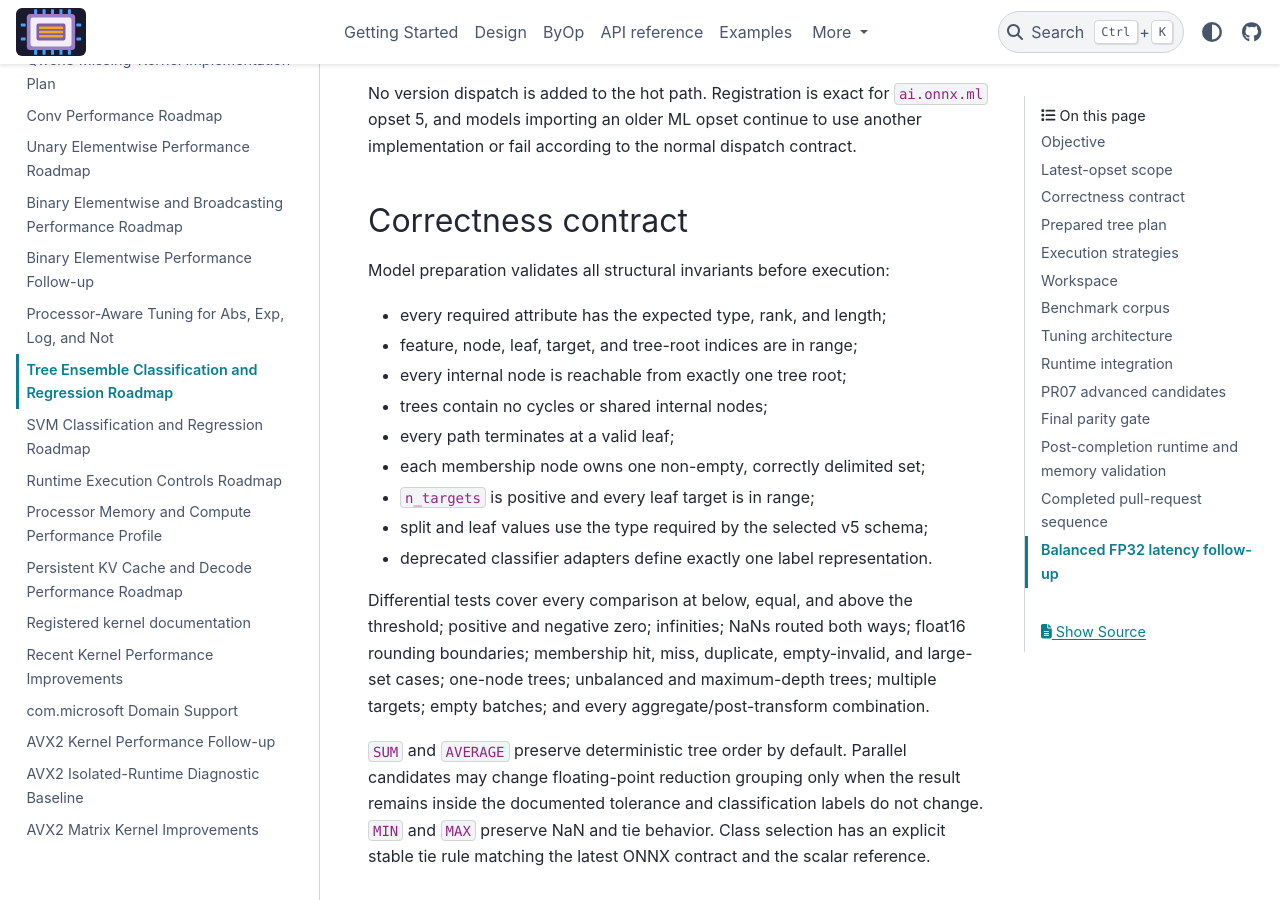
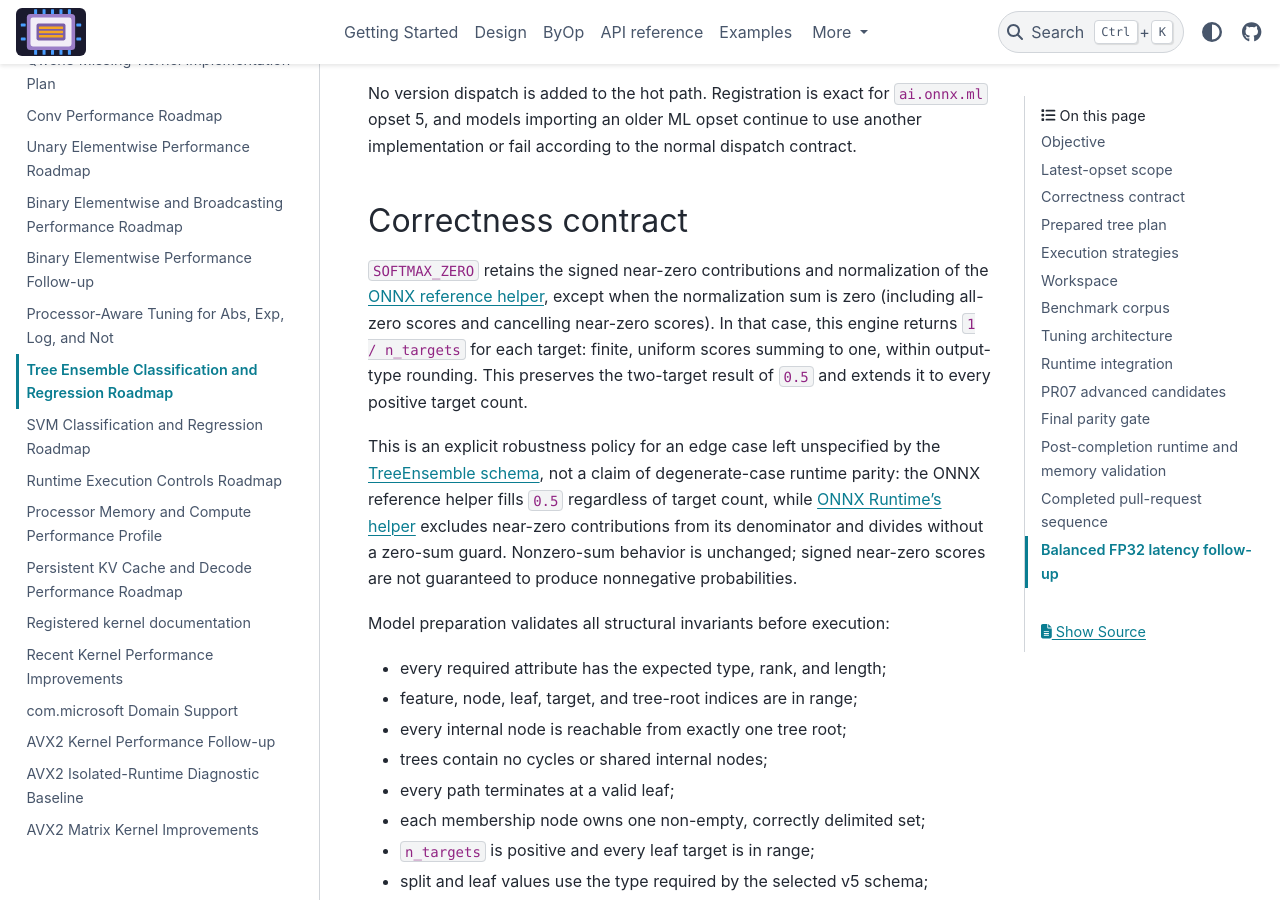
Before and after one commit to xadupre/onnx-light-cpu, a Sphinx documentation site: the page built from docs/next_steps/2026/2026_08_tree_ensemble.rst, in a window 1280 px wide and 900 px high, scrolled down 1841 px. Built offline with Sphinx 7.4.7 and the PyData theme 0.15.4, drawn with Linux system fonts in a browser that asks for light colours; pages that are not in the unit, such as notebooks, are missing from menus.

Commit message:
Normalize TreeEnsemble SOFTMAX_ZERO fallback for every target count (#708)
* Initial plan

* Fix TreeEnsemble SOFTMAX_ZERO fallback for all target counts

Co-authored-by: xadupre <22452781+xadupre@users.noreply.github.com>

---------

Co-authored-by: copilot-swe-agent[bot] <198982749+Copilot@users.noreply.github.com>
Co-authored-by: xadupre <22452781+xadupre@users.noreply.github.com>

```diff
--- a/docs/next_steps/2026/2026_08_tree_ensemble.rst
+++ b/docs/next_steps/2026/2026_08_tree_ensemble.rst
@@ -77,6 +77,25 @@ another implementation or fail according to the normal dispatch contract.
 
 Correctness contract
 --------------------
+
+``SOFTMAX_ZERO`` retains the signed near-zero contributions and normalization
+of the `ONNX reference helper
+<https://github.com/onnx/onnx/blob/27d7d6890cb8bfa7ed5cda2f2656f82b6af0736a/onnx/reference/ops/aionnxml/_common_classifier.py#L15-L30>`_,
+except when the normalization sum is zero (including all-zero scores and
+cancelling near-zero scores). In that case, this engine returns
+``1 / n_targets`` for each target: finite, uniform scores summing to one,
+within output-type rounding. This preserves the two-target result of ``0.5``
+and extends it to every positive target count.
+
+This is an explicit robustness policy for an edge case left unspecified by
+the `TreeEnsemble schema
+<https://github.com/onnx/onnx/blob/27d7d6890cb8bfa7ed5cda2f2656f82b6af0736a/onnx/defs/traditionalml/defs.cc#L943-L949>`_,
+not a claim of degenerate-case runtime parity: the ONNX reference helper
+fills ``0.5`` regardless of target count, while `ONNX Runtime's helper
+<https://github.com/microsoft/onnxruntime/blob/f2c39fe2f838cf35ce7da92824f5a5e3ee6e88a7/onnxruntime/core/providers/cpu/ml/ml_common.h#L307-L328>`_
+excludes near-zero contributions from its denominator and divides without a
+zero-sum guard. Nonzero-sum behavior is unchanged; signed near-zero scores
+are not guaranteed to produce nonnegative probabilities.
 
 Model preparation validates all structural invariants before execution:
 
```
Also changed, not shown: 2 other files.
